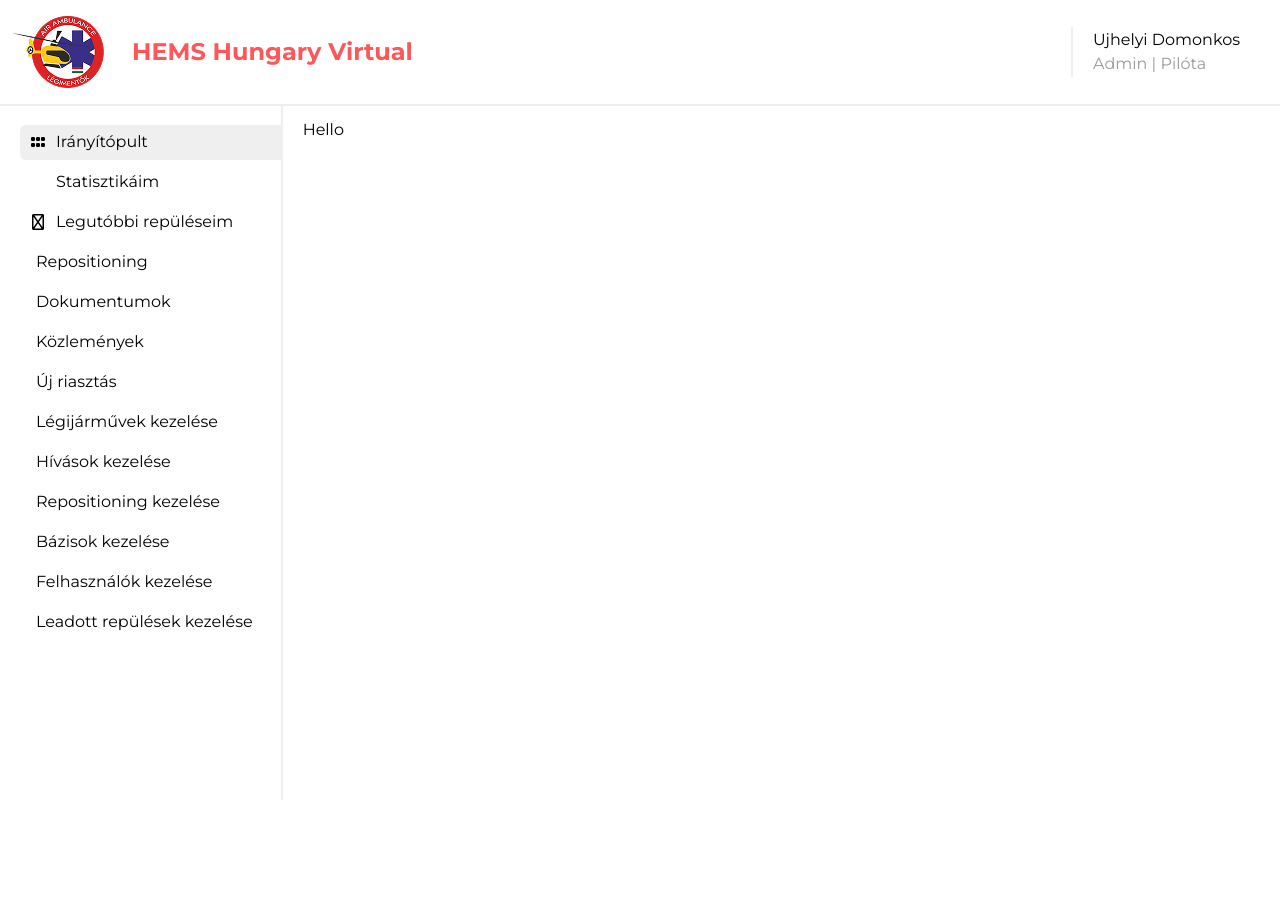
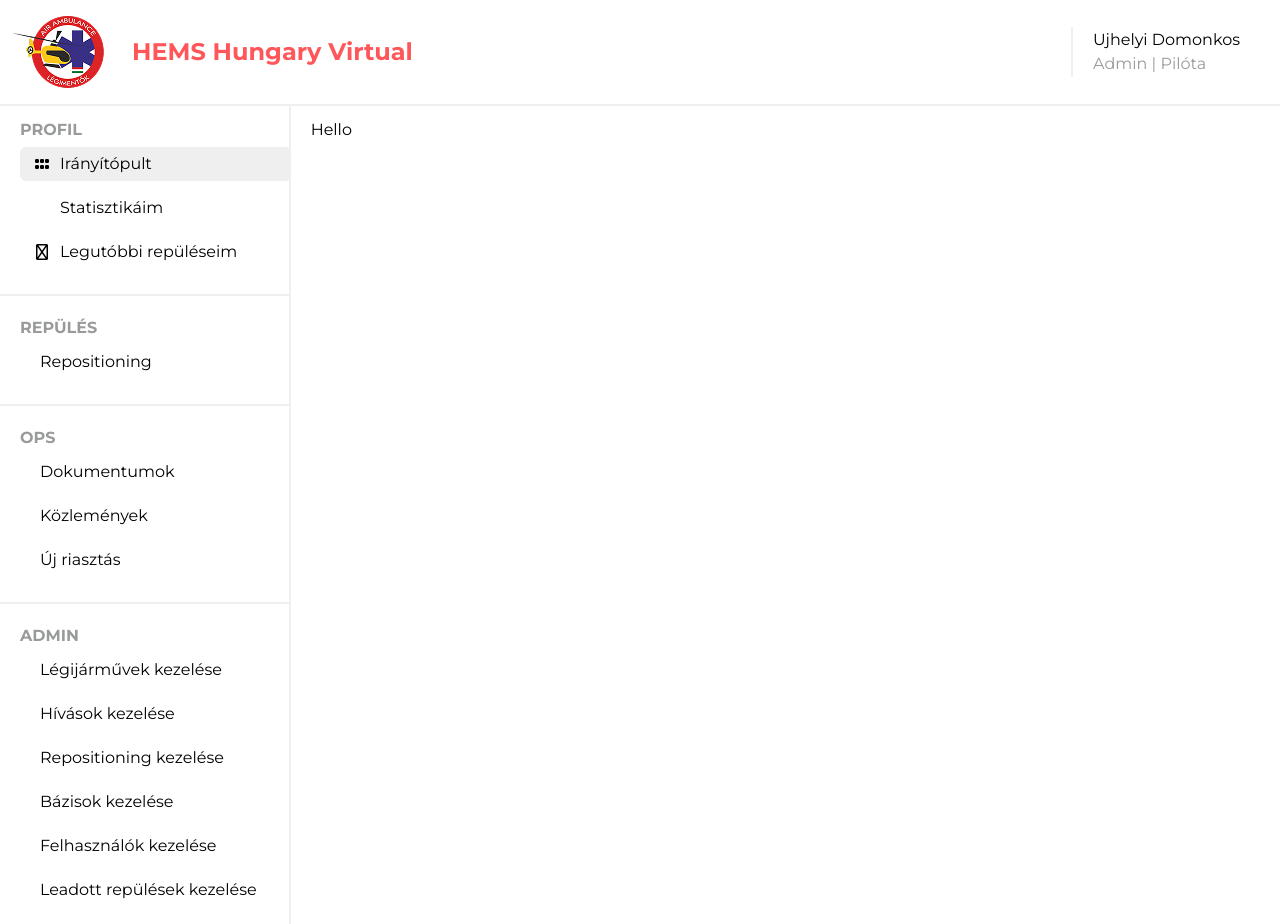
Before and after one commit to Csaba44/HEMSva-web, a React (Vite) app in the folder hemsva_frontend/: page / in a window 1280 px wide. Before the commit the page ends 800 px from the top, so only its background shows below. Built offline with nearby package versions, Linux system fonts and the light colour scheme; some icons are missing.

Commit message:
Mod: Navbar design overhaul

```diff
--- a/hemsva_frontend/src/components/Nav.tsx
+++ b/hemsva_frontend/src/components/Nav.tsx
@@ -17,16 +17,35 @@ function Nav() {
   const isDispatcher = true;
   const isAdmin = true;
 
-  const items: NavItem[] = [
+  const sections: { title: string; items: NavItem[] }[] = [
+    {
+      title: "PROFIL",
+      items: [
         { path: "/dashboard", name: "Irányítópult", icon: "fa-solid fa-grip text-black", key: "dashboard" },
         { path: "/stats", name: "Statisztikáim", icon: "fa-solid fa-chart-waterfall text-black", key: "stats" },
         { path: "/flights", name: "Legutóbbi repüléseim", icon: "fa-regular fa-helicopter-symbol text-black", key: "flights" },
-    { path: "/repositioning", name: "Repositioning", icon: "fa-light fa-map-pin text-black", key: "repositioning" },
+      ],
+    },
+    {
+      title: "REPÜLÉS",
+      items: [{ path: "/repositioning", name: "Repositioning", icon: "fa-light fa-map-pin text-black", key: "repositioning" }],
+    },
+    {
+      title: "OPS",
+      items: [
         { path: "/documents", name: "Dokumentumok", icon: "fa-light fa-book text-black", key: "documents" },
         { path: "/announcements", name: "Közlemények", icon: "fa-light fa-bullhorn text-black", key: "announcements" },
-    ...(isDispatcher ? [{ path: "/new-dispatch", name: "Új riasztás", icon: "fa-light fa-light-emergency-on text-black", key: "new-dispatch" }] : []),
-    ...(isAdmin
-      ? [
+        ...(isDispatcher
+          ? [{ path: "/new-dispatch", name: "Új riasztás", icon: "fa-light fa-light-emergency-on text-black", key: "new-dispatch" }]
+          : []),
+      ],
+    },
+  ];
+
+  if (isAdmin) {
+    sections.push({
+      title: "ADMIN",
+      items: [
         { path: "/manage-aircraft", name: "Légijárművek kezelése", icon: "fa-light fa-helicopter text-black", key: "manage-aircraft" },
         { path: "/manage-missions", name: "Hívások kezelése", icon: "fa-light fa-bell text-black", key: "manage-missions" },
         {
@@ -38,21 +57,20 @@ function Nav() {
         { path: "/manage-bases", name: "Bázisok kezelése", icon: "fa-light fa-helicopter-symbol text-black", key: "manage-bases" },
         { path: "/manage-users", name: "Felhasználók kezelése", icon: "fa-light fa-user-pen text-black", key: "manage-users" },
         { path: "/manage-pireps", name: "Leadott repülések kezelése", icon: "fa-light fa-plane-circle-check text-black", key: "manage-pireps" },
-        ]
-      : []),
-  ];
+      ],
+    });
+  }
+
+  const allItems = sections.flatMap(s => s.items);
 
   useEffect(() => {
-    const idx = items.findIndex(item => location.pathname.includes(item.path));
+    const idx = allItems.findIndex(item => location.pathname.includes(item.path));
     if (idx >= 0) setActiveIndex(idx);
   }, [location.pathname]);
 
   const indicatorIndex = hoverIndex !== null ? hoverIndex : activeIndex;
 
-  const [indicatorStyle, setIndicatorStyle] = useState<{
-    top: number;
-    height: number;
-  }>({ top: 0, height: 0 });
+  const [indicatorStyle, setIndicatorStyle] = useState<{ top: number; height: number }>({ top: 0, height: 0 });
 
   useEffect(() => {
     const el = itemRefs.current[indicatorIndex];
@@ -63,29 +81,43 @@ function Nav() {
   }, [indicatorIndex]);
 
   return (
-    <div className="relative h-full border-r-2 border-lightgray px-5 py-3 min-w-[16%] overflow-hidden">
     <div
-        className="absolute left-5 w-68 mt-[19px] bg-lightgray rounded-md transition-all duration-300 ease-in-out z-0"
+      className="relative h-full border-r-2 border-lightgray px-5 py-3 min-w-[16%] overflow-hidden"
+      onMouseLeave={() => setHoverIndex(null)} // <-- CSAK ITT KEZELJÜK A KILÉPÉST!
+    >
+      {/* animated background */}
+      <div
+        className="absolute left-5 w-68 mt-[17px] bg-lightgray rounded-md transition-all duration-300 ease-in-out z-0"
         style={{
           top: indicatorStyle.top,
-          height: indicatorStyle.height - 5,
+          height: indicatorStyle.height - 10,
         }}
       ></div>
 
+      {/* sections */}
       <div className="flex flex-col relative z-10">
-        {items.map((item, idx) => (
+        {sections.map((section, sIdx) => (
+          <div key={section.title}>
+            <span className="text-darkgray font-bold">{section.title}</span>
+            {section.items.map((item, idx) => {
+              const globalIdx = allItems.findIndex(i => i.key === item.key);
+              return (
                 <div
                   key={item.key}
                   ref={el => {
-              itemRefs.current[idx] = el;
+                    itemRefs.current[globalIdx] = el;
                   }}
-            onMouseEnter={() => setHoverIndex(idx)}
-            onMouseLeave={() => setHoverIndex(null)}
+                  onMouseEnter={() => setHoverIndex(globalIdx)}
+                  className="rounded-md"
                 >
-            <Link to={item.path} className="flex items-center gap-2 mt-2 px-2 py-1 rounded-md cursor-pointer transition">
+                  <Link to={item.path} className="flex items-center px-3 py-2.5 rounded-md cursor-pointer transition duration-150 ease-in-out w-full">
                     <i className={item.icon}></i>
-              <p>{item.name}</p>
+                    <p className="ml-2">{item.name}</p>
                   </Link>
+                </div>
+              );
+            })}
+            {sIdx < sections.length - 1 && <div className="h-[2px] bg-lightgray my-5 -mx-5"></div>}
           </div>
         ))}
       </div>
```
Lines whose indentation alone changed are shown as unchanged.
